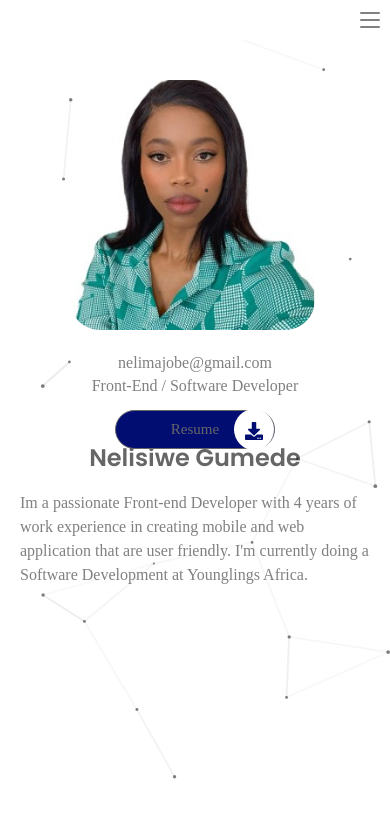
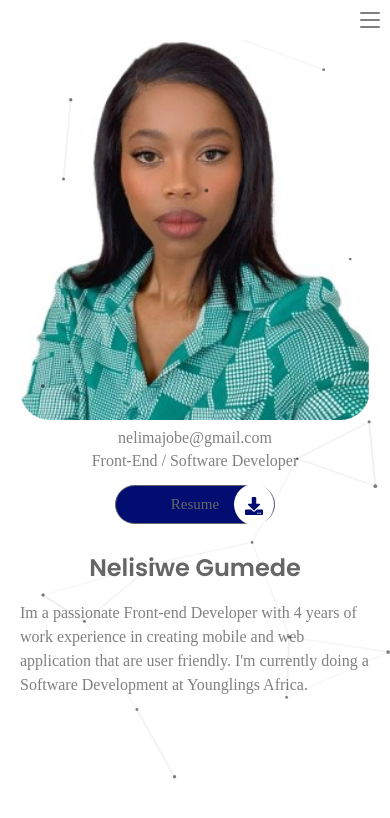
Before and after one commit to Nelisiwe/Nelisiwe-Portfolio, a React (Vite) app: page / in a window 390 px wide. Shown: the top 818 px of the page. Built offline with nearby package versions, Linux system fonts and the light colour scheme; a web font is replaced by a local one.

Commit message:
image sizing

```diff
--- a/src/pages/home/home.css
+++ b/src/pages/home/home.css
@@ -132,7 +132,6 @@
 
     .home_container {
       width: 100%;
-      height: 350px;
       margin-top: 10px;
       border-radius: 0;
       border: none;
@@ -141,11 +140,10 @@
     }
 
     .home_img {
-        width: 70%;
-        height: 250px;
-        margin-left: 50px;
-        margin-top: 50px;
-        border: none;
+      width: 100%;
+      height: 390px;
+      margin: 0;
+      border: none;
     }
 
     .home_details {
```
